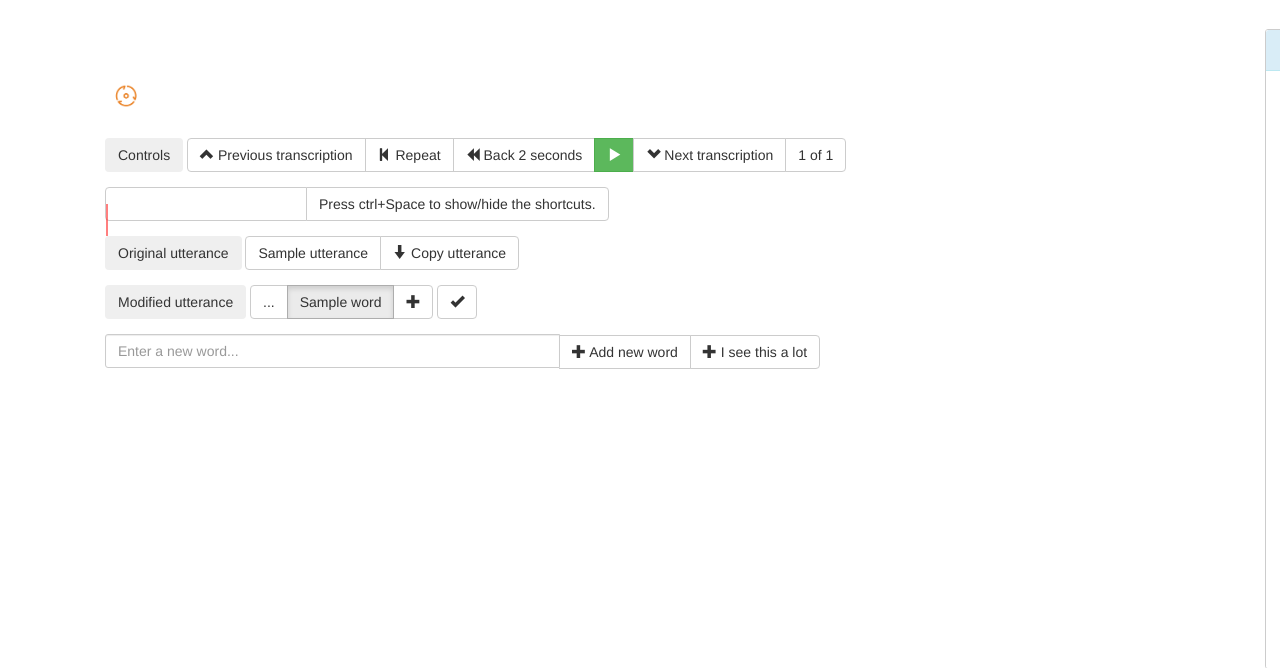
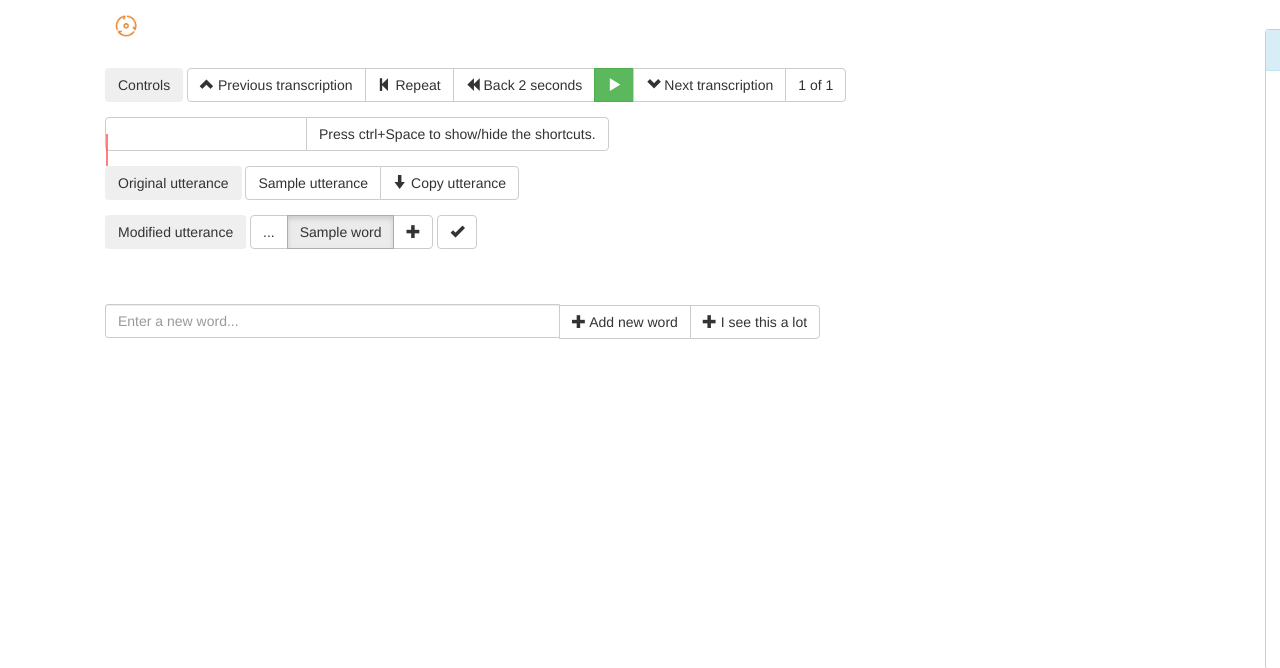
Before and after one commit to arktic-dev/arktic, a Django app: template woot/apps/transcription/templates/transcription/transcription.html in a window 1280 px wide. Shown: the part 51-719 px from the top of the page. Run offline with Django 3.2, Linux system fonts and the light colour scheme; the template is opened without the code that fills it: most values are stand-ins (such as "Sample title", 1, 10 or a date in 2020); some libraries are stand-ins or nearby versions.

Commit message:
small style changes

```diff
--- a/woot/apps/transcription/static/transcription/css/transcription.css
+++ b/woot/apps/transcription/static/transcription/css/transcription.css
@@ -45,12 +45,12 @@ html {
 
 #interface {
 	position:fixed;
-	top:280px;
+	top:210px;
 	left:50%;
 	margin-top:-150px;
 	margin-left:-550px;
 	height:300px;
-	width:1200px;
+	width:1024px;
 	border:none;
 	-webkit-box-shadow:none;
 	box-shadow:none;
@@ -76,7 +76,7 @@ html {
 }
 
 #typeahead-input-group {
-	top:162px;
+	top:202px;
 	width:500px;
 	left:15px;
 }
```
